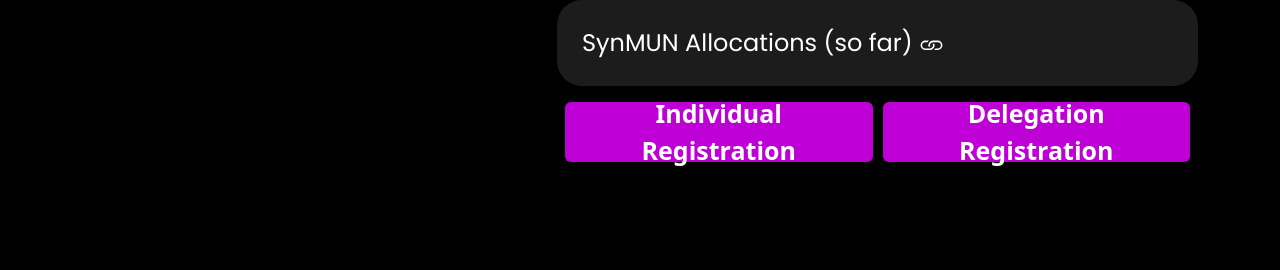
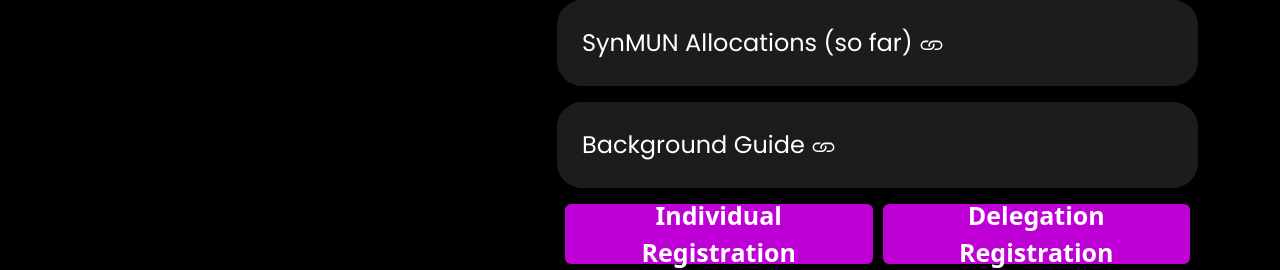
Before and after one commit to zense/Synergy23, a React (Create React App) app: page /events in a window 1280 px wide. Shown: the part 2854-3124 px from the top of the page. Built offline with nearby package versions, Linux system fonts and the light colour scheme.

Commit message:
added 4th link in synmun

```diff
--- a/src/components/event_card.jsx
+++ b/src/components/event_card.jsx
@@ -74,6 +74,21 @@
                 </div>
               </div> : null
               }
+              {
+                props.fourthlink ?
+                <div className="accordion-content">
+                <div className="event_text">
+                  <a
+                    className="details_link"
+                    href={props.details4}
+                    target="_blank"
+                  >
+                    {props.text5}{" "}
+                    {props.linkimg}
+                  </a>
+                </div>
+              </div> : null
+              }
             </div>
           </div>
           <div className="row button_container d-flex">
--- a/src/screens/Events.jsx
+++ b/src/screens/Events.jsx
@@ -105,10 +105,13 @@
         hide2="sm2"
         secondlink="secondlink"
         thirdlink = {true}
+        fourthlink = {true}
         text4 = "SynMUN Allocations (so far)"
+        text5="Background Guide"
         details="https://drive.google.com/uc?export=download&id=1DZbFmnC4sxF11nYxwLormzYnEunXRSFi"
         details2="https://drive.google.com/uc?export=download&id=1DeKGyfbXEdrvnz9iZd0TXp78lh2ZaMTQ"
         details3="https://drive.google.com/uc?export=download&id=1ONlNGLw9G1ldswbIjVvZx-PdISXOd-ff"
+        details4="https://docs.google.com/document/d/1Y63VXMKHtNf-VlWZcBhtNIciIKOb72g3joRW1M0384Y/edit?usp=sharing"
         link1="https://forms.gle/DDnKGSopVYjtWGLi6"
         link2="https://forms.gle/FvDxYd8SteJnNGed9"
       />
```
